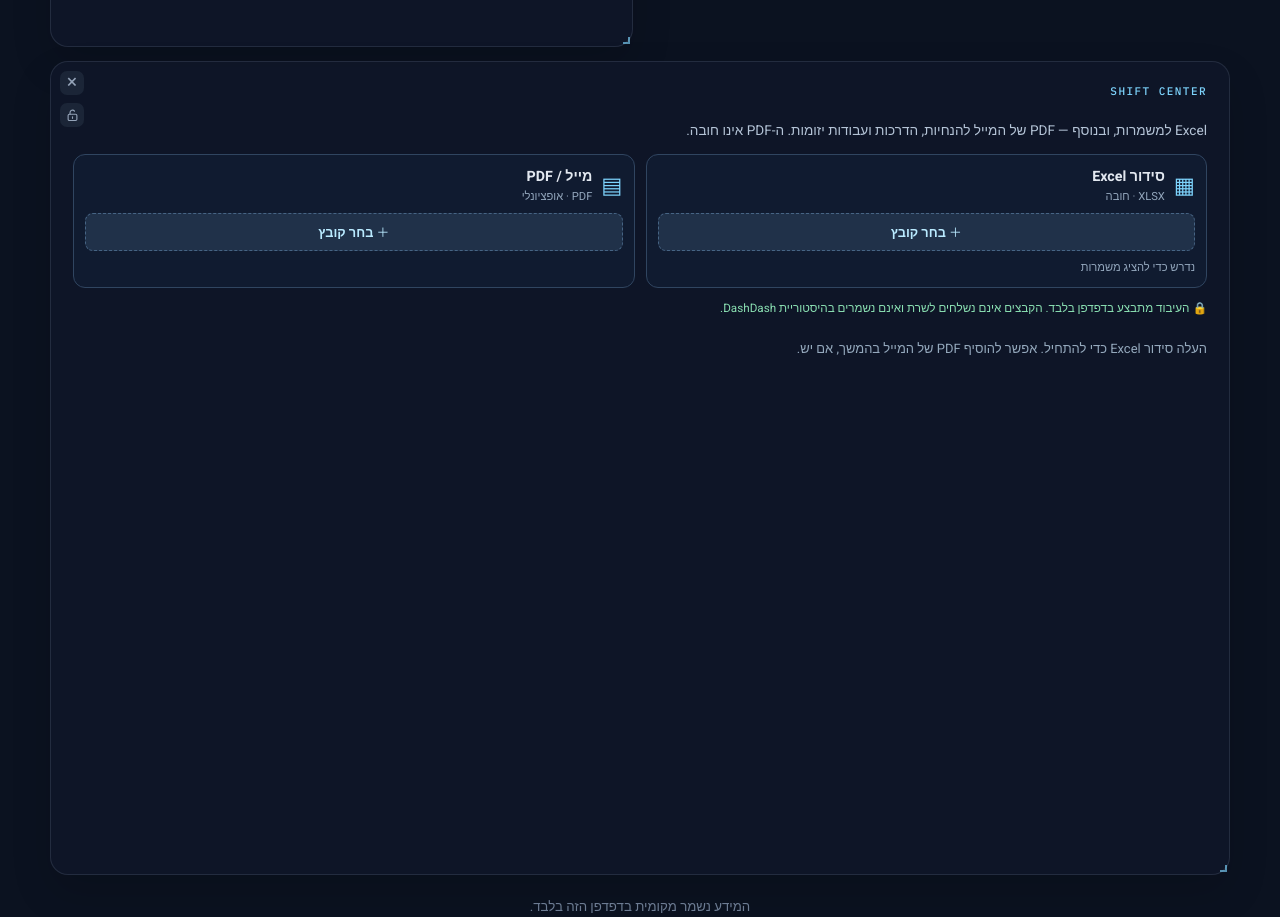
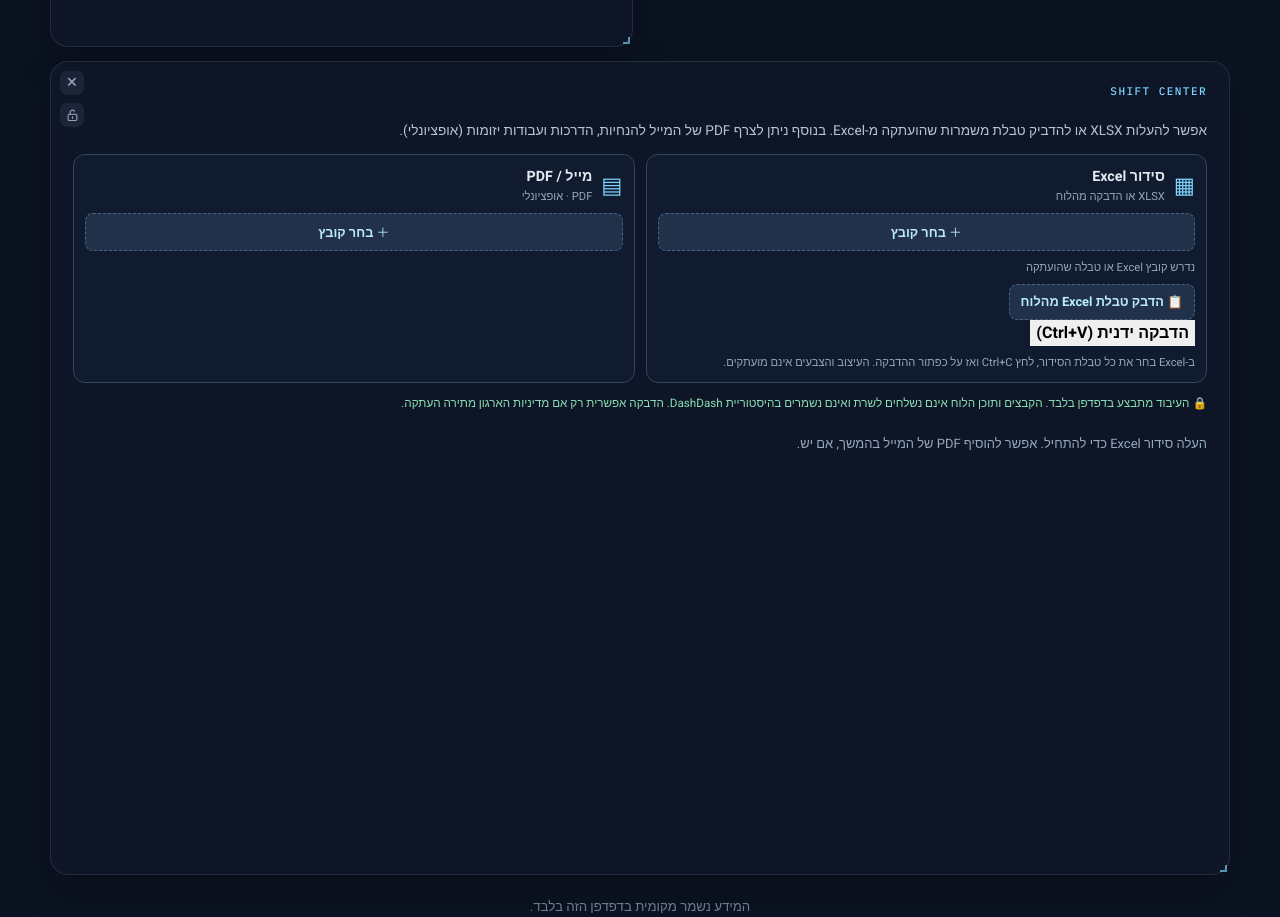
Before and after one commit to Dovshmi/DashDash, a React (Vite) app: page / in a window 1280 px wide. Shown: the part 2340-3257 px from the top of the page. Built offline with nearby package versions, Linux system fonts and the light colour scheme.

Commit message:
Add clipboard paste controls to Shift Center

```diff
--- a/src/WorkSchedule.jsx
+++ b/src/WorkSchedule.jsx
@@ -1,18 +1,20 @@
 import { useEffect, useMemo, useRef, useState } from 'react';
 import { cleanText, columnName, findWeekMismatch, getScheduleEntries, guessMapping, pdfLinesFromItems, PDF_CATEGORIES, readScheduleExcel, weekFromText } from './work-schedule-parser.js';
+import { readScheduleClipboard } from './schedule-clipboard.js';
 import './work-schedule.css';
 
 const MAX_VISIBLE = 120;
 function unique(values) { return [...new Set(values.filter(Boolean).map(cleanText))].sort((a, b) => a.localeCompare(b, 'he')); }
 function match(value, query) { return !query || cleanText(value).toLowerCase().includes(cleanText(query).toLowerCase()); }
-function FileDrop({ title, hint, icon, accept, filename, onFile, onClear, required }) {
+function FileDrop({ title, hint, icon, accept, filename, onFile, onClear, required, children }) {
   return <div className="schedule-import">
     <div className="schedule-import-head"><span aria-hidden="true">{icon}</span><div><strong>{title}</strong><small>{hint}</small></div></div>
     {filename ? <div className="schedule-file"><span title={filename}>{filename}</span><button type="button" onClick={onClear} aria-label={'הסר ' + title}>×</button></div>
       : <label className="schedule-file-button">＋ בחר קובץ
         <input aria-label={'בחר ' + title} type="file" accept={accept} onChange={(event) => { const f = event.target.files?.[0]; event.target.value = ''; if (f) onFile(f); }} />
       </label>}
-    {required && <small className="schedule-help">נדרש כדי להציג משמרות</small>}
+    {required && <small className="schedule-help">נדרש קובץ Excel או טבלה שהועתקה</small>}
+    {children}
   </div>;
 }
 
@@ -57,6 +59,8 @@ export default function WorkSchedule() {
   const [loadingPdf, setLoadingPdf] = useState(false);
   const [status, setStatus] = useState('');
   const [excelError, setExcelError] = useState('');
+  const [showClipboardInput, setShowClipboardInput] = useState(false);
+  const [pasteText, setPasteText] = useState('');
   const [pdfError, setPdfError] = useState('');
   const [sheetName, setSheetName] = useState('');
   const [view, setView] = useState('interpreted');
@@ -101,20 +105,44 @@ export default function WorkSchedule() {
   useEffect(() => () => { if (urlRef.current) URL.revokeObjectURL(urlRef.current); }, []);
   const hasPdf = Boolean(pdf || pdfUrl);
 
+  function showExcelResult(result) {
+    setExcel(result); setSheetName(result.sheets[0].name);
+    setView('interpreted'); setQuery(''); setEmployee(''); setManager(''); setDay('');
+    setCustomMapping({}); setMappingType('auto'); setVisibleExcel(MAX_VISIBLE);
+    setStatus('נטענו ' + result.sheets.length + ' גיליונות ו-' + result.cellCount.toLocaleString('he-IL') + ' תאים עם מידע.');
+  }
   async function uploadExcel(file) {
     setLoadingExcel(true); setExcelError(''); setStatus('');
     try {
       if (!/\.xlsx$/i.test(file.name)) throw new Error('יש להעלות קובץ XLSX. קובץ XLS או CSV אינו נתמך.');
-      const result = await readScheduleExcel(file);
-      setExcel(result); setSheetName(result.sheets[0].name);
-      setView('interpreted'); setQuery(''); setEmployee(''); setManager(''); setDay('');
-      setCustomMapping({}); setMappingType('auto'); setVisibleExcel(MAX_VISIBLE);
-      setStatus('נטענו ' + result.sheets.length + ' גיליונות ו-' + result.cellCount.toLocaleString('he-IL') + ' תאים עם מידע.');
+      showExcelResult(await readScheduleExcel(file));
     } catch (error) { setExcelError(error?.message || 'לא הצלחנו לקרוא את קובץ ה-Excel.'); }
     finally { setLoadingExcel(false); }
   }
+  function loadClipboardTable(text) {
+    setExcelError(''); setStatus('');
+    try {
+      const result = readScheduleClipboard(text);
+      showExcelResult(result);
+      setPasteText(''); setShowClipboardInput(false);
+    } catch (error) {
+      setExcelError(error?.message || 'לא הצלחנו לפענח את הטבלה שהועתקה.');
+      setShowClipboardInput(true);
+    }
+  }
+  async function pasteFromClipboard() {
+    try {
+      if (!navigator.clipboard?.readText) throw new Error('הדפדפן אינו תומך בקריאת הלוח ישירות.');
+      const text = await navigator.clipboard.readText();
+      loadClipboardTable(text);
+    } catch {
+      setShowClipboardInput(true);
+      setExcelError('לא ניתן לקרוא את הלוח ישירות. אפשר להדביק ידנית בתיבה שלמטה באמצעות Ctrl+V.');
+    }
+  }
   function clearExcel() {
     setExcel(null); setSheetName(''); setExcelError(''); setEmployee(''); setManager(''); setDay(''); setStatus('');
+    setPasteText(''); setShowClipboardInput(false);
   }
   function clearPdf() {
     requestRef.current += 1;
@@ -154,12 +182,22 @@ export default function WorkSchedule() {
 
   return <section className="card schedule-card">
     <div className="card-heading drag-handle"><div><p className="eyebrow">SHIFT CENTER</p><h2>סידור עבודה ומשימות</h2></div></div>
-    <p className="schedule-intro">Excel למשמרות, ובנוסף — PDF של המייל להנחיות, הדרכות ועבודות יזומות. ה-PDF אינו חובה.</p>
+    <p className="schedule-intro">אפשר להעלות XLSX או להדביק טבלת משמרות שהועתקה מ-Excel. בנוסף ניתן לצרף PDF של המייל להנחיות, הדרכות ועבודות יזומות (אופציונלי).</p>
     <div className="schedule-imports">
-      <FileDrop title="סידור Excel" hint="XLSX · חובה" icon="▦" required accept=".xlsx,application/vnd.openxmlformats-officedocument.spreadsheetml.sheet" filename={excel?.filename} onFile={uploadExcel} onClear={clearExcel} />
+      <FileDrop title="סידור Excel" hint="XLSX או הדבקה מהלוח" icon="▦" required accept=".xlsx,application/vnd.openxmlformats-officedocument.spreadsheetml.sheet" filename={excel?.filename} onFile={uploadExcel} onClear={clearExcel}>
+        <div className="schedule-paste-actions">
+          <button type="button" className="schedule-file-button" onClick={pasteFromClipboard}>📋 הדבק טבלת Excel מהלוח</button>
+          <button type="button" className="schedule-paste-toggle" onClick={() => { setShowClipboardInput((value) => !value); setExcelError(''); }}>{showClipboardInput ? 'סגור הדבקה ידנית' : 'הדבקה ידנית (Ctrl+V)'}</button>
+        </div>
+        <small className="schedule-help">ב-Excel בחר את כל טבלת הסידור, לחץ Ctrl+C ואז על כפתור ההדבקה. העיצוב והצבעים אינם מועתקים.</small>
+        {showClipboardInput && <div className="schedule-paste-manual">
+          <textarea aria-label="תוכן טבלת Excel מהלוח" dir="auto" rows={5} value={pasteText} onChange={(e) => setPasteText(e.target.value)} placeholder="לחץ כאן והדבק את כל טבלת Excel באמצעות Ctrl+V..." />
+          <button type="button" className="schedule-file-button" disabled={!pasteText.trim()} onClick={() => loadClipboardTable(pasteText)}>ייבא את הטבלה שהודבקה</button>
+        </div>}
+      </FileDrop>
       <FileDrop title="מייל / PDF" hint="PDF · אופציונלי" icon="▤" accept=".pdf,application/pdf" filename={pdf?.name || (pdfUrl ? 'PDF נטען' : '')} onFile={uploadPdf} onClear={clearPdf} />
     </div>
-    <p className="schedule-local">🔒 העיבוד מתבצע בדפדפן בלבד. הקבצים אינם נשלחים לשרת ואינם נשמרים בהיסטוריית DashDash.</p>
+    <p className="schedule-local">🔒 העיבוד מתבצע בדפדפן בלבד. הקבצים ותוכן הלוח אינם נשלחים לשרת ואינם נשמרים בהיסטוריית DashDash. הדבקה אפשרית רק אם מדיניות הארגון מתירה העתקה.</p>
     {(loadingExcel || loadingPdf) && <p className="schedule-status" role="status">מעבד קובץ… {status}</p>}
     {excelError && <p className="schedule-error" role="alert">{excelError}</p>}
     {pdfError && <p className="schedule-error" role="alert">{pdfError}</p>}
```
